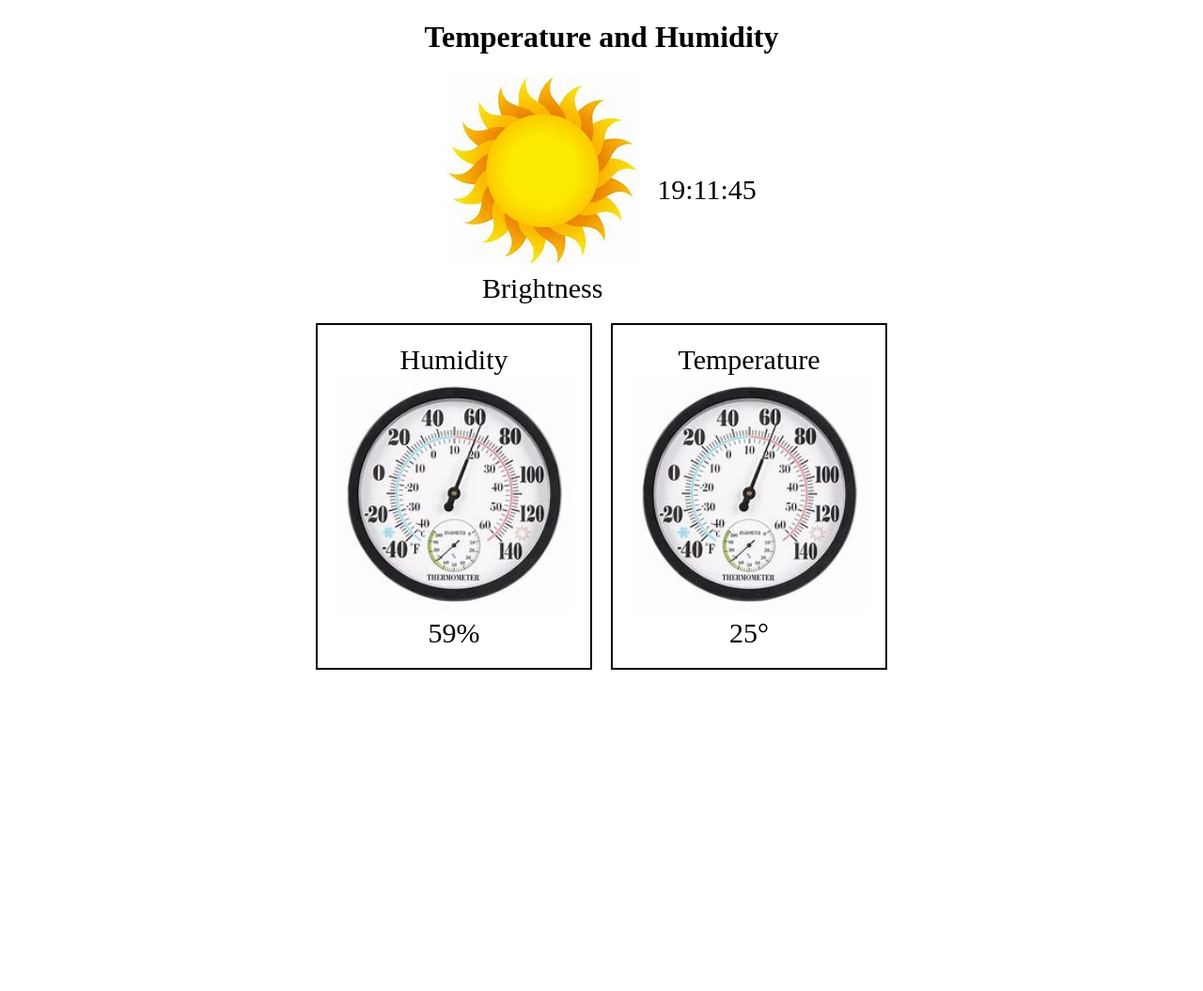
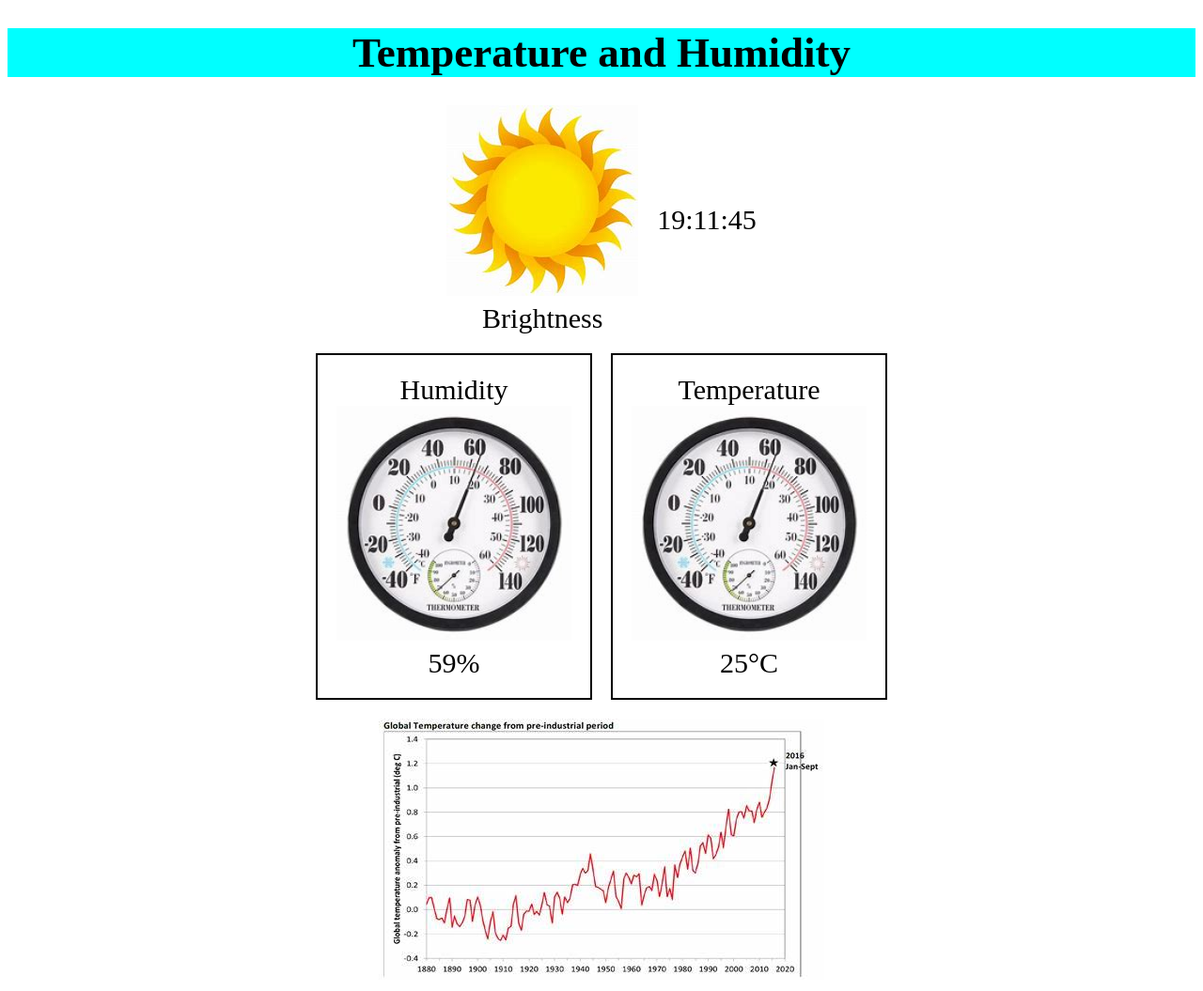
Before and after one commit to Naishaminnah/html, a plain HTML site: page index.html in a window 1280 px wide. Shown: the whole page at 94% size. Before the commit the page ends 800 px from the top, so only its background shows below. Drawn offline with Linux system fonts and the light colour scheme.

Commit message:
Add files via upload

```diff
--- a/index.html
+++ b/index.html
@@ -16,13 +16,17 @@
             margin-top: 20px;
             margin-bottom: 20px;
         }
+         .graph{
 
+            text-align: center;
+
+         }
 
     </style>
 </head>
 
 <body>
-    <h1 style="text-align: center;">Temperature  and Humidity</h1>
+    <h1 style="text-align: center; font-size: 45px; background-color: aqua;">Temperature  and Humidity</h1>
     <div  class="flex">
 <div style="text-align:center;">
 <img src="sun.jpg" alt="sun">
@@ -39,11 +43,11 @@
       <div style="text-align: center; border: 2px solid black; padding: 20px; ">
         <div><span>Temperature</span></div>
         <img src="temperature.jpg" width="250px" alt="temperature">
-        <div>25&deg;</div>
+        <div>25&deg;C</div>
     </div>
 </div>
-<div>
-    <div></div>
+<div class="graph">
+    <img src="graph.jpg" alt="graph">
 </div>
 
 </body>
```
Also changed, not shown: graph.jpg (added).
